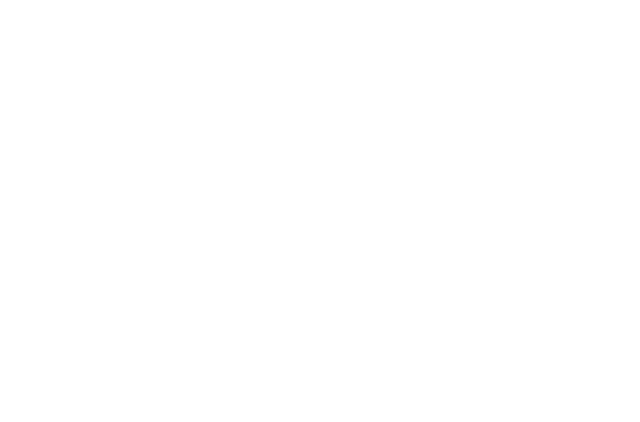
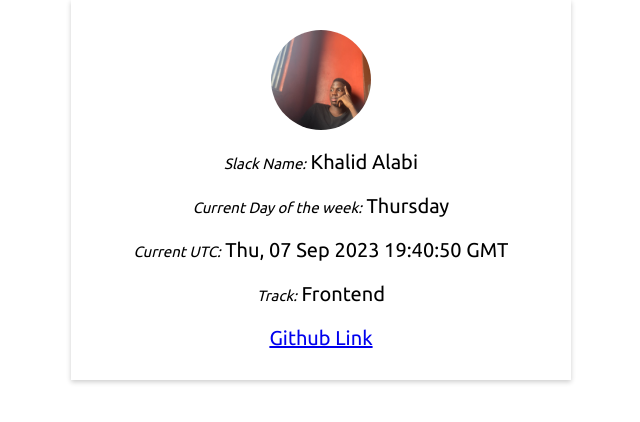
Before and after one commit to theegr8dev/HNG-Task1, a plain HTML site: page index.html in a window 1280 px wide. Shown: the whole page, without its empty margins (319-959 px from the left). Drawn offline with Linux system fonts and the light colour scheme.

Commit message:
Task Done

```diff
--- a/index.html
+++ b/index.html
@@ -5,12 +5,40 @@
 	<meta charset="UTF-8">
 	<meta name="viewport" content="width=device-width, initial-scale=1.0">
 	<title>HNG | Stage 1</title>
+	<link rel="preconnect" href="https://fonts.googleapis.com">
+	<link rel="preconnect" href="https://fonts.gstatic.com" crossorigin>
+	<link href="https://fonts.googleapis.com/css2?family=Ubuntu&display=swap" rel="stylesheet">
 	<link rel="stylesheet" href="style.css">
 	<script src="script.js" defer></script>
 </head>
 
 <body>
+	<main>
+		<section class="profile">
+			<div class="profile__img">
+				<img src="profile-pic.png" alt="Khalid Alabi" data-testid="slackDisplayImage">
+			</div>
+			<p class="profile__name" data-testid="slackUserName"><span>Slack Name:</span> Khalid Alabi</p>
 
+			<p class="current-day" data-testid="currentDayOfTheWeek">
+				<span>Current Day of the week:</span>
+			</p>
+
+			<p class="utc" data-testid="currentUTCTime">
+				<span>Current UTC:</span>
+			</p>
+
+
+			<p class="track" data-testid="myTrack">
+				<span>Track:</span>
+				Frontend
+			</p>
+
+			<a href="https://github.com/theegr8dev/HNG-Task1" data-testid="githubURL"> Github Link</a>
+
+
+		</section>
+	</main>
 </body>
 
 </html>
--- a/script.js
+++ b/script.js
@@ -0,0 +1,19 @@
+const currentDayEl = document.querySelector('.current-day');
+const utcEl = document.querySelector('.utc');
+const currentDate = new Date();
+const currentDayOfWeek = currentDate.getDay();
+
+const daysOfWeek = [
+	'Sunday',
+	'Monday',
+	'Tuesday',
+	'Wednesday',
+	'Thursday',
+	'Friday',
+	'Saturday',
+];
+const currentDayName = daysOfWeek[currentDayOfWeek];
+const currentUTCTime = currentDate.toUTCString();
+
+currentDayEl.innerHTML += currentDayName;
+utcEl.innerHTML += currentUTCTime;
--- a/style.css
+++ b/style.css
@@ -8,3 +8,35 @@
 html {
 	font-size: 62.5%;
 }
+body {
+	font-family: 'Ubuntu', sans-serif;
+}
+
+main {
+	width: 50rem;
+	margin: 0 auto;
+	font-size: 2rem;
+	text-align: center;
+	box-shadow: 0px 2px 5px 0px rgba(0, 0, 0, 0.2);
+}
+
+section {
+	display: flex;
+	flex-direction: column;
+	gap: 2rem;
+	padding: 3rem 1.5rem;
+}
+span {
+	font-size: 1.5rem;
+	font-style: italic;
+}
+
+.profile__img {
+	width: 10rem;
+	margin: 0 auto;
+}
+.profile__img img {
+	border-radius: 50%;
+	width: 100%;
+	display: block;
+}
```
Also changed, not shown: profile-pic.png (added).
